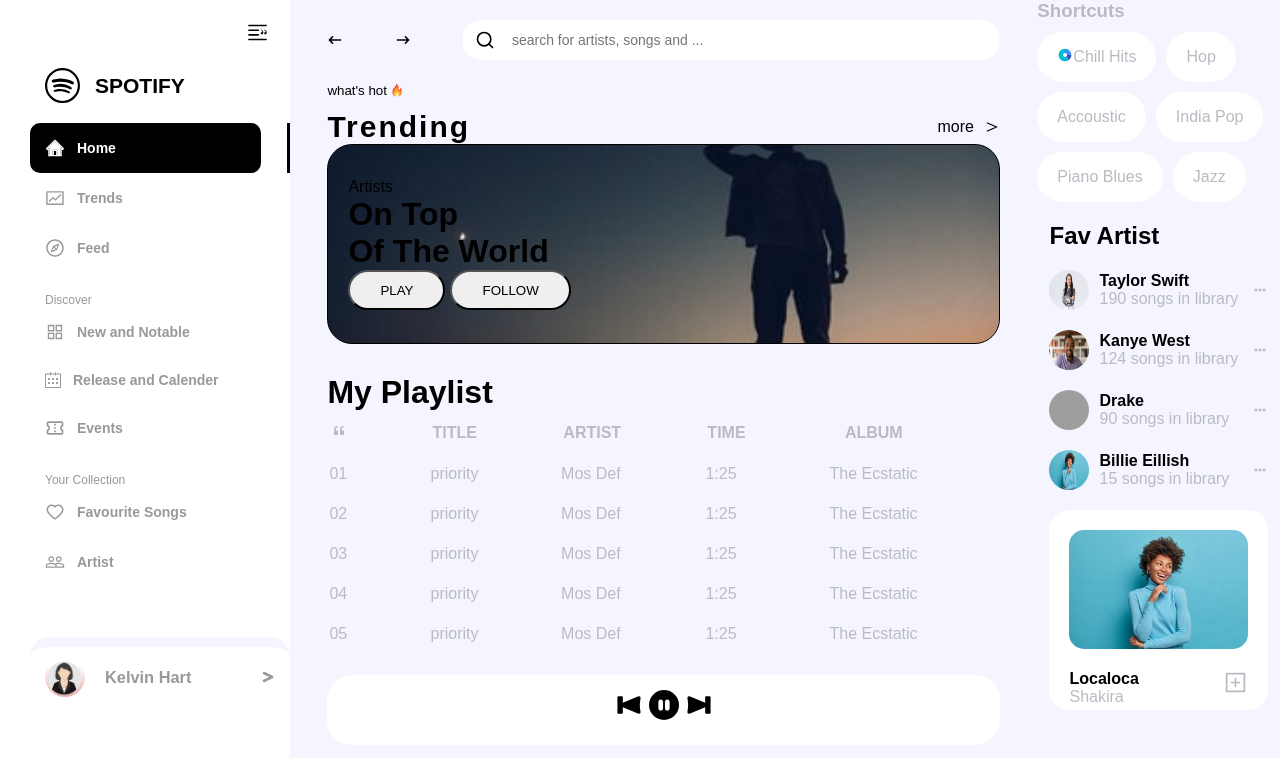
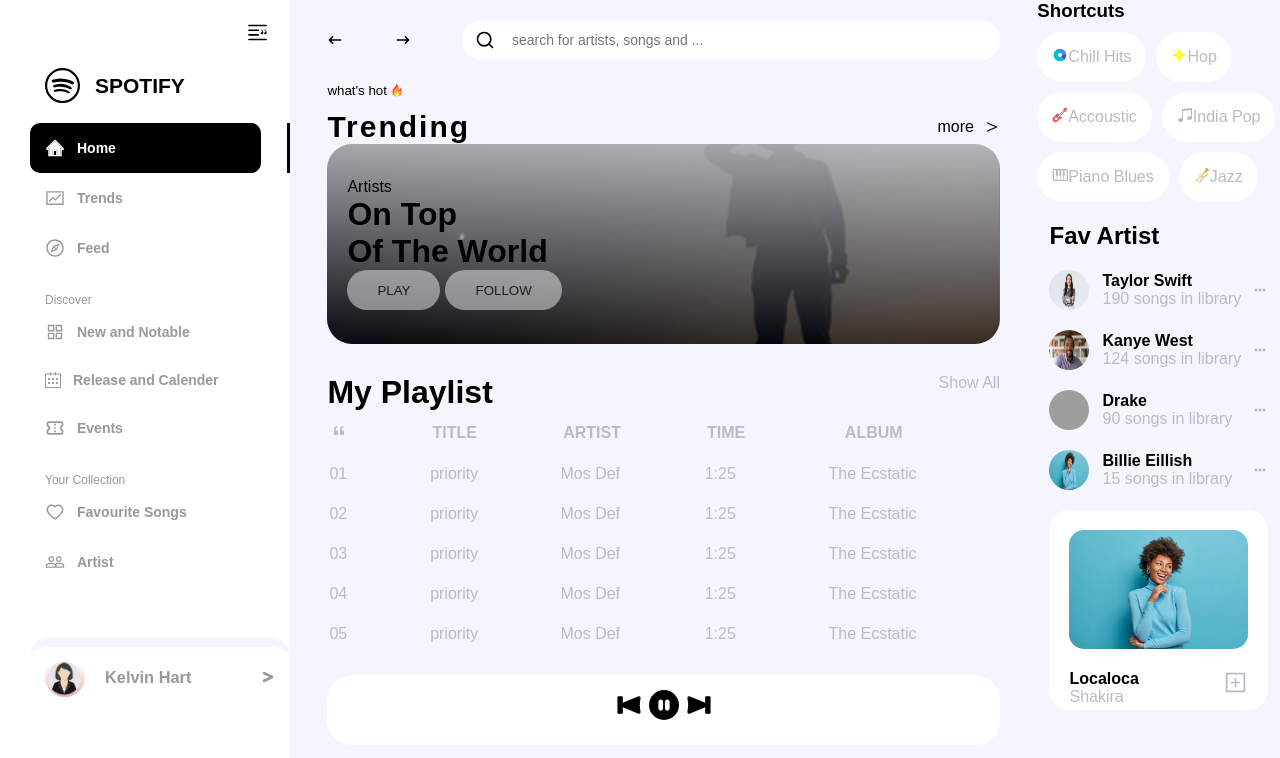
Before and after one commit to Nky237/Spotify_App-, a React (Vite) app: page / in a window 1280 px wide. Shown: the top 758 px of the page. Built offline with nearby package versions, Linux system fonts and the light colour scheme; grey boxes are pictures that could not be loaded.

Commit message:
added some icons

```diff
--- a/src/App.css
+++ b/src/App.css
@@ -48,10 +48,9 @@
     width: 20px;
 }
 .bg{
-    border: 1px solid black;
     height: 200px;
     border-radius: 25px;
-    background: url(./assets/man.jpg);
+    background: linear-gradient(rgba(230, 227, 227, 0.7), rgba(0, 0, 0, 0.7)), url(./assets/man.jpg);
     background-position: center;
     background-repeat: no-repeat;
     background-size: cover;
@@ -74,8 +73,10 @@
 .btn button{
     height: 40px;
     border-radius: 25px;
+    border: none;
     padding: 10px 30px;
     transition: 0.5s all ease-in ;
+    opacity: 0.5;
 }
 .btn button:hover{
     background-color: black;
@@ -85,12 +86,14 @@
 /* PLAYLIST */
 .playlist{
     padding-top: 30px;
+    color: #BABBC2;
 }
 .playlist h1{
     font-size: 32px;
+    color: black;
 }
 tr th{
-    padding: 10px 80px 10px 0;
+    padding: 10px 79px 10px 0;
 }
 table{
     width: 100%;
@@ -127,7 +130,7 @@
     margin: auto;
     padding-top: 20px;
 }
-h2, h4{
+h1,h2, h4{
     color: black;
 }
 .card{
--- a/src/Components/Arty.jsx
+++ b/src/Components/Arty.jsx
@@ -6,7 +6,7 @@
     <div>
         <div className="art" style={{display: 'flex', justifyContent:'space-between',
          paddingTop: '20px', alignItems:'center'}}>
-            <div style={{display:'flex', gap:"10px", alignItems:'center'}}>
+            <div style={{display:'flex', gap:"13px", alignItems:'center'}}>
                 <img src={img} alt="image" style={{height: '40px', width:'40px',
                 borderRadius:'50%' }}/>
                 <span>
--- a/src/Components/ShortButton.jsx
+++ b/src/Components/ShortButton.jsx
@@ -4,7 +4,7 @@
   return (
     <div>
        <div style={{display: 'flex', backgroundColor:'white',
-        height:'50px', borderRadius:'35px', padding:'10px 20px', alignItems:'center'
+        height:'50px', borderRadius:'35px', padding:'10px 15px', alignItems:'center'
 
     }}>
             <p>{icon}</p>
--- a/src/Pages/Home.jsx
+++ b/src/Pages/Home.jsx
@@ -4,8 +4,9 @@
 import { AiOutlinePlusSquare } from 'react-icons/ai'
 import { TbMathGreater } from 'react-icons/tb'
 import { FcDoughnutChart } from 'react-icons/fc'
-import { GiPreviousButton, GiNextButton } from 'react-icons/gi'
-import { BsQuote, BsFillPauseCircleFill } from 'react-icons/bs'
+import { CgPiano } from 'react-icons/cg'
+import { GiPreviousButton, GiNextButton, GiStarShuriken, GiGuitar, GiTrumpet } from 'react-icons/gi'
+import { BsQuote, BsFillPauseCircleFill, BsMusicNoteBeamed } from 'react-icons/bs'
 import man1 from '../assets/man1.jfif'
 import man2 from '../assets/man2.jfif'
 import woman1 from '../assets/woman1.jfif'
@@ -53,7 +54,10 @@
             </div>
             {/* PLAYLIST SECTION */}
             <div className="playlist">
+              <span style={{display:'flex', justifyContent:'space-between'}}>
               <h1>My Playlist</h1>
+              <p>Show All</p>
+              </span>
               <div>
               <table>
                 <tr>
@@ -92,12 +96,12 @@
             <div className="navflex" style={{display: 'flex',flexWrap:'wrap' , gap: '10px',
           paddingTop: '10px'
           }}>
-                <ShortButton text={'Chill Hits'} icon ={<FcDoughnutChart />} />
-                <ShortButton text={'Hop'} />
-                <ShortButton text={'Accoustic'} />
-                <ShortButton text={'India Pop'} />
-                <ShortButton text={'Piano Blues'} />
-                <ShortButton text={'Jazz'} />
+                <ShortButton text={'Chill Hits'} icon ={<FcDoughnutChart  />} />
+                <ShortButton text={'Hop'} icon={<GiStarShuriken style={{fill:'yellow'}} />} />
+                <ShortButton text={'Accoustic'} icon={<GiGuitar fill='#DF5F5D' />}/>
+                <ShortButton text={'India Pop'} icon ={<BsMusicNoteBeamed  />} />
+                <ShortButton text={'Piano Blues'} icon ={<CgPiano  />}/>
+                <ShortButton text={'Jazz'} icon ={<GiTrumpet fill='#CBAD47'  />}/>
             </div>
             <div className="fav">
               <div className='favIn'>
```
